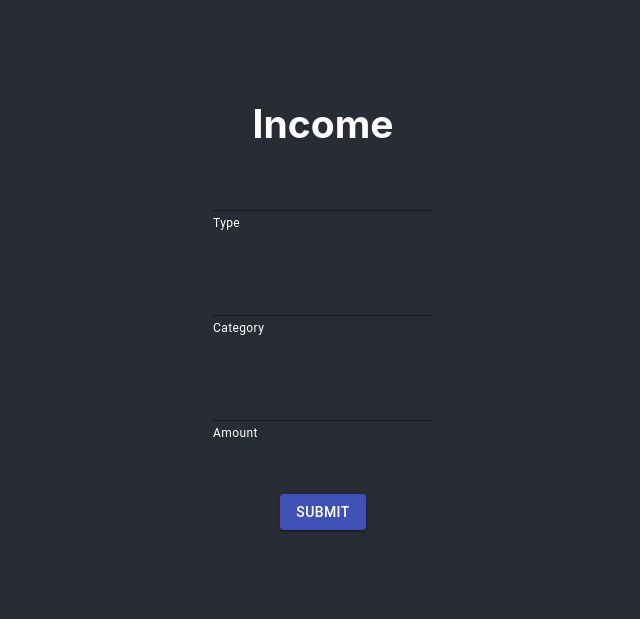
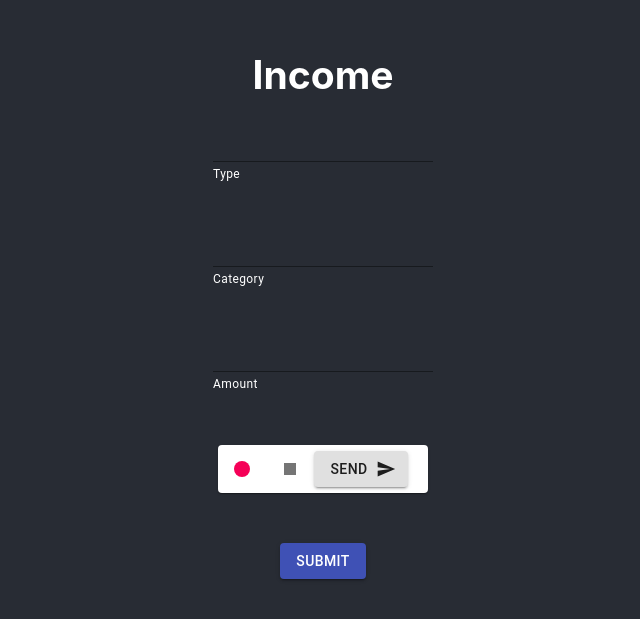
Before and after one commit to when-2-meet-dupe/speech-app, a React (Create React App) app in the folder client/: page / in a window 1280 px wide. Shown: the part 101-720 px from the top of the page, without its empty margins (317-957 px from the left). Built offline with nearby package versions, Linux system fonts and the light colour scheme.

Commit message:
feat: add dummy record card

```diff
--- a/client/src/Income/Income.js
+++ b/client/src/Income/Income.js
@@ -1,6 +1,9 @@
 import { Fragment } from "react";
 import styled from "styled-components";
-import { TextField, Button } from "@material-ui/core";
+import { TextField, Button, Card, IconButton } from "@material-ui/core";
+import SendIcon from "@material-ui/icons/Send";
+import StopIcon from "@material-ui/icons/Stop";
+import FiberManualRecordIcon from "@material-ui/icons/FiberManualRecord";
 
 const fieldKeys = ["Type", "Category", "Amount"];
 const LightTextField = styled(TextField)`
@@ -9,14 +12,36 @@ const LightTextField = styled(TextField)`
     padding-bottom: 50px;
   }
 `;
+const RecordCard = styled(Card)`
+  padding-right: 20px;
+  margin-bottom: 50px;
+`;
 
 const Income = () => {
+  const renderFields = () =>
+    fieldKeys.map((key) => {
+      return <LightTextField helperText={key} />;
+    });
+
+  const renderRecordCard = () => (
+    <RecordCard>
+      <IconButton>
+        <FiberManualRecordIcon fontSize="medium" color="secondary" />
+      </IconButton>
+      <IconButton>
+        <StopIcon />
+      </IconButton>
+      <Button variant="contained" color="green" endIcon={<SendIcon />}>
+        Send
+      </Button>
+    </RecordCard>
+  );
+
   return (
     <Fragment>
       <h2> Income</h2>
-      {fieldKeys.map((key) => {
-        return <LightTextField helperText={key} />;
-      })}
+      {renderFields()}
+      {renderRecordCard()}
       <Button variant="contained" color="primary">
         Submit
       </Button>
```
